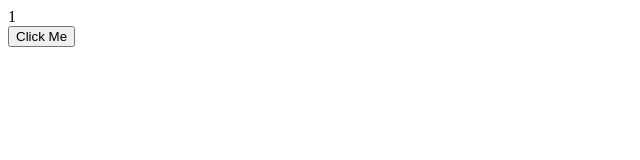
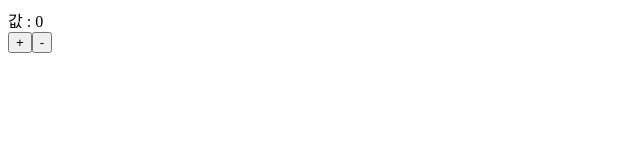
Before and after one commit to obeybook/React-learning, a React (Create React App) app: page / in a window 1280 px wide. Shown: the top 160 px of the page, without its empty margins (0-640 px from the left). Built offline with nearby package versions, Linux system fonts and the light colour scheme.

Commit message:
learn 4-1

```diff
--- a/src/App.js
+++ b/src/App.js
@@ -1,10 +1,10 @@
 import React, { Component } from 'react';
-import Cycle2 from './practice/practice4.js';
+import Cycle3 from './practice/practice4-1.js';
 
 class App extends Component {
   render() {
     return (
-      <Cycle2 />
+      <Cycle3 />
     );
   }
 }
--- /dev/null
+++ b/src/practice/practice4-1.js
@@ -0,0 +1,61 @@
+import React, { Component } from 'react';
+
+class Cycle3 extends Component {
+    state = {
+        number : 0
+    }
+
+    constructor(props){
+        super(props);
+        console.log('constructor');
+    }
+
+    componentWillMount() {
+        console.log('componentWillMount');
+    }
+
+    componentDidMount() {
+        console.log('componentDidMount');
+    }
+
+    shouldComponentUpdate(nextProps, nextState) {
+        console.log('shouldComponentUpdate');
+        if (nextState.number % 5 === 0 ) return false;
+        return true;
+    }
+
+    componentWillUpdate (nextProps, nextState) {
+        console.log('componentWillUpdate');
+    }
+
+    componentDidUpdate (prevProps, prevState) {
+        console.log('componentDidUpdat');
+    }
+
+    plus = () => {
+        const { number } = this.state;
+        this.setState({
+            number: number + 1,
+        })
+    }
+
+    minus = () => {
+        const { number } = this.state;
+        this.setState({
+            number: number - 1,
+        })
+    }
+
+    render() {
+        return (
+            <>
+                <div>값 : {this.state.number}</div>
+                <button onClick={this.plus}>+</button>
+                <button onClick={this.minus}>-</button>
+            </>
+        );
+    }
+
+}
+
+export default Cycle3;
```
